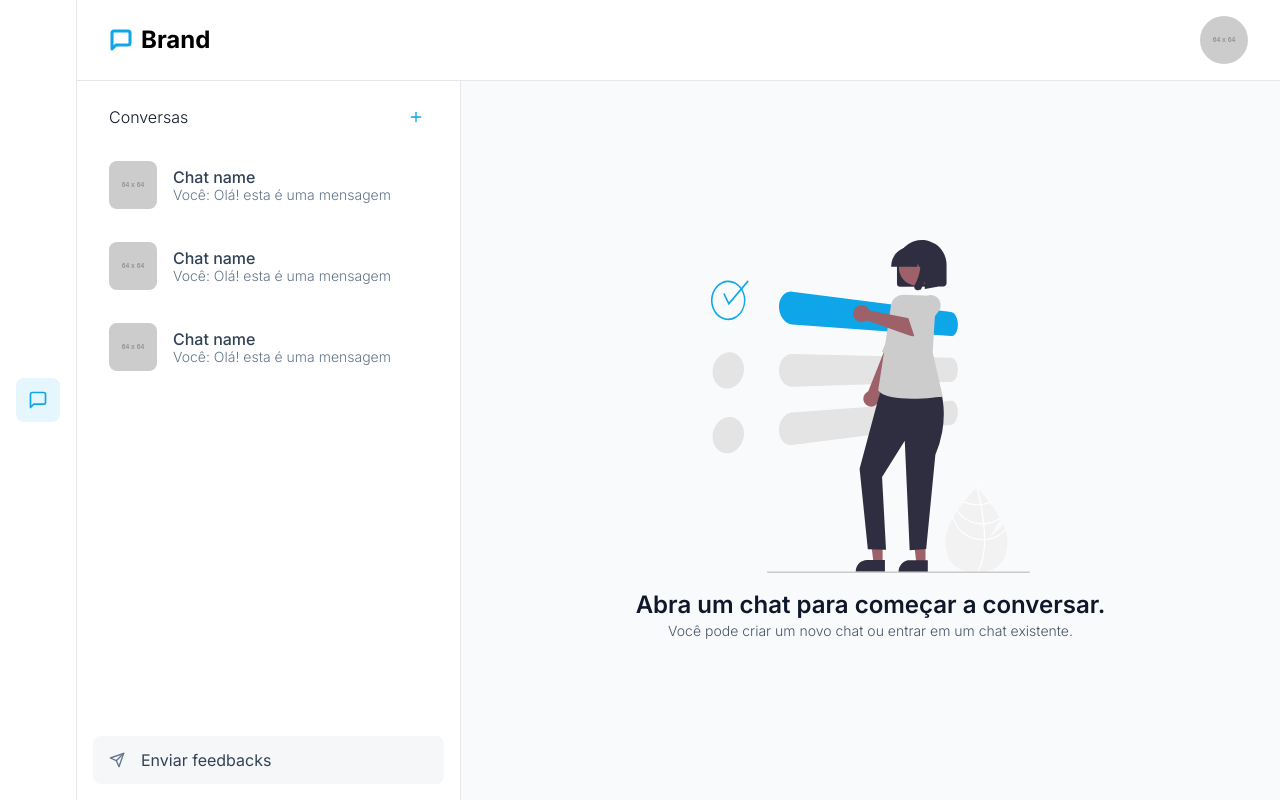
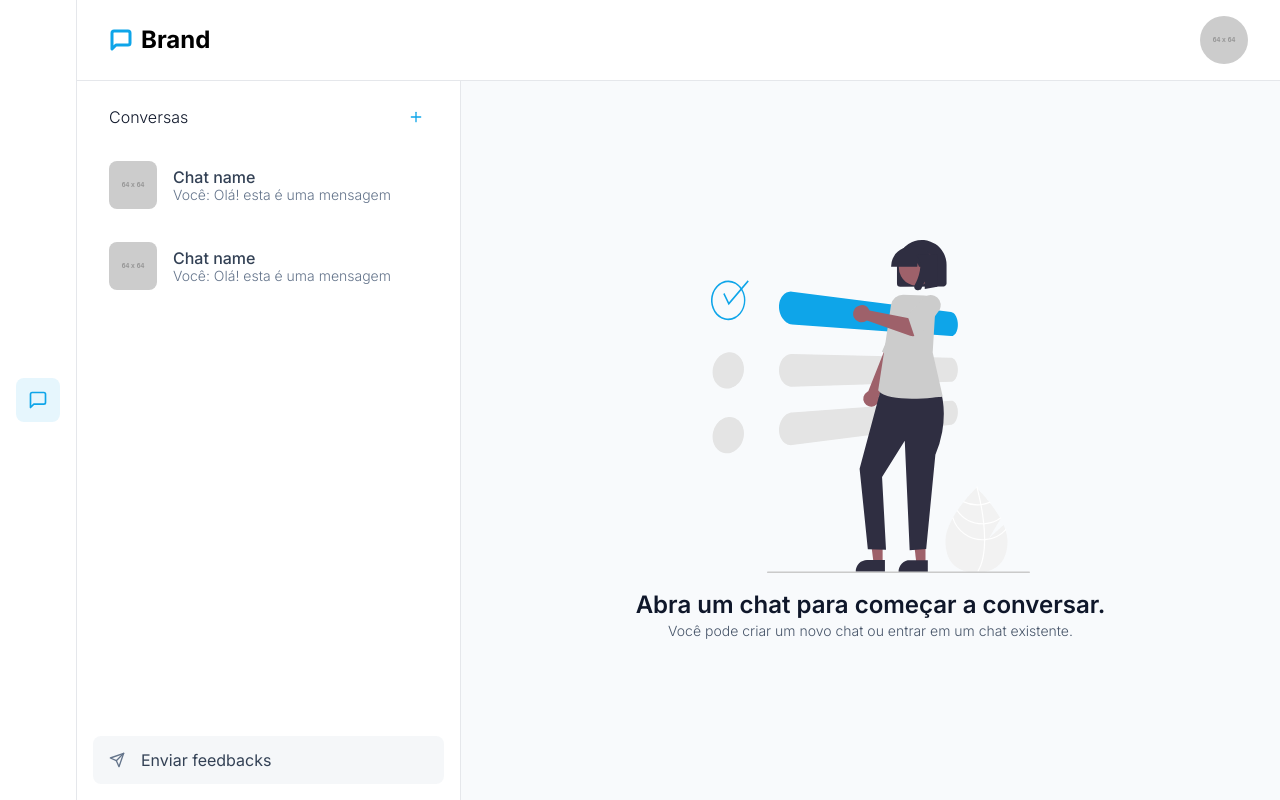
Before and after one commit to miguel5g/cloudy, a React (Vite) app: page / in a window 1280 px wide. Built offline with nearby package versions, Linux system fonts and the light colour scheme.

Commit message:
feat: Use dinamic chats

```diff
--- a/src/components/Chats/index.tsx
+++ b/src/components/Chats/index.tsx
@@ -1,22 +1,24 @@
 import { FiSend } from 'react-icons/fi';
+
 import { ChatLink } from './ChatLink';
 import { ChatsHeader } from './ChatsHeader';
 
+import { useChats } from '../../hooks/useChats';
+
 export const Chats = () => {
+  const { chats } = useChats();
+
   return (
     <section className="flex flex-col w-full max-w-sm gap-4 p-4 overflow-y-auto border-r border-gray-200">
       <ChatsHeader />
 
       <ul className="flex flex-col gap-px">
-        <li>
-          <ChatLink />
-        </li>
-        <li>
-          <ChatLink />
-        </li>
-        <li>
-          <ChatLink />
-        </li>
+        {chats &&
+          chats.map((chat) => (
+            <li key={chat.id}>
+              <ChatLink chat={chat} />
+            </li>
+          ))}
       </ul>
 
       <div className="flex items-center gap-4 px-4 py-3 mt-auto rounded-lg cursor-pointer bg-slate-300/20">
```
